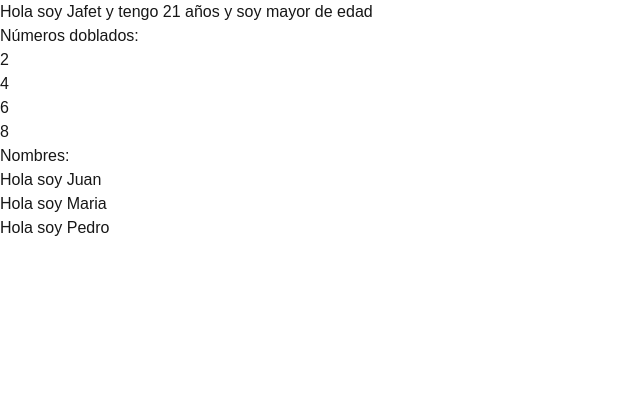
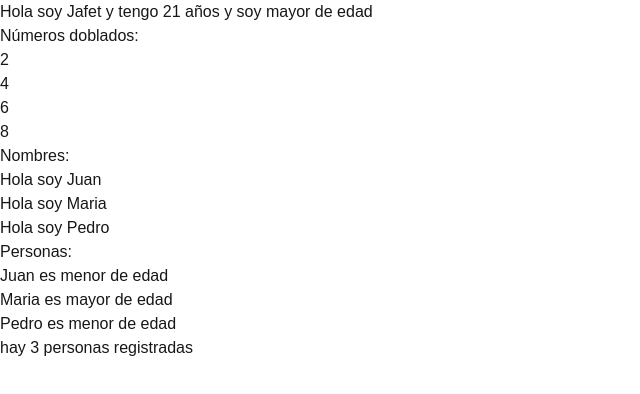
Before and after one commit to JafetDominguezCastelan/sistema-clientes, a Next.js app: page / in a window 1280 px wide. Shown: the top 394 px of the page, without its empty margins (0-640 px from the left). Built offline with nearby package versions, Linux system fonts and the light colour scheme.

Commit message:
un poco de logica ando oxidado3

```diff
--- a/app/page.tsx
+++ b/app/page.tsx
@@ -3,6 +3,7 @@
   let nombre = "Jafet";
   let edad = 21;
   let mensaje = "";
+  let mensaje2 = "";
 
   if (edad >= 18) {
     mensaje = "mayor de edad";
@@ -14,8 +15,21 @@
 
   let nombres = ["Juan", "Maria", "Pedro"];
 
+  let personas = [
+    { nombre: "Juan", edad: 17 },
+    { nombre: "Maria", edad: 22 },
+    { nombre: "Pedro", edad: 15 }
+  ];
+
+  if (personas.length === 1) {
+    mensaje2 = "hay una persona registrada";
+  } else {
+    mensaje2 = "hay " + personas.length + " personas registradas";
+  }
+
   return (
     <div>
+
       <h1>
         Hola soy {nombre} y tengo {edad} años y soy {mensaje}
       </h1>
@@ -29,10 +43,21 @@
 
       <h2>Nombres:</h2>
       <ul>
-          {nombres.map((nombre ) => (
-            <li key={nombre}>Hola soy {nombre}</li>
-          ) )}
+        {nombres.map((persona) => (
+          <li key={persona}>Hola soy {persona}</li>
+        ))}
       </ul>
+
+      <h2>Personas:</h2>
+      <ul>
+        {personas.map((personasinfo) => (
+          <li key={personasinfo.nombre}>
+            {personasinfo.nombre + " es " + (personasinfo.edad >= 18 ? "mayor de edad" : "menor de edad")}
+          </li>
+        ))}
+      </ul>
+
+      <h1>{mensaje2}</h1>
 
     </div>
   );
```
Lines whose indentation alone changed are shown as unchanged.
